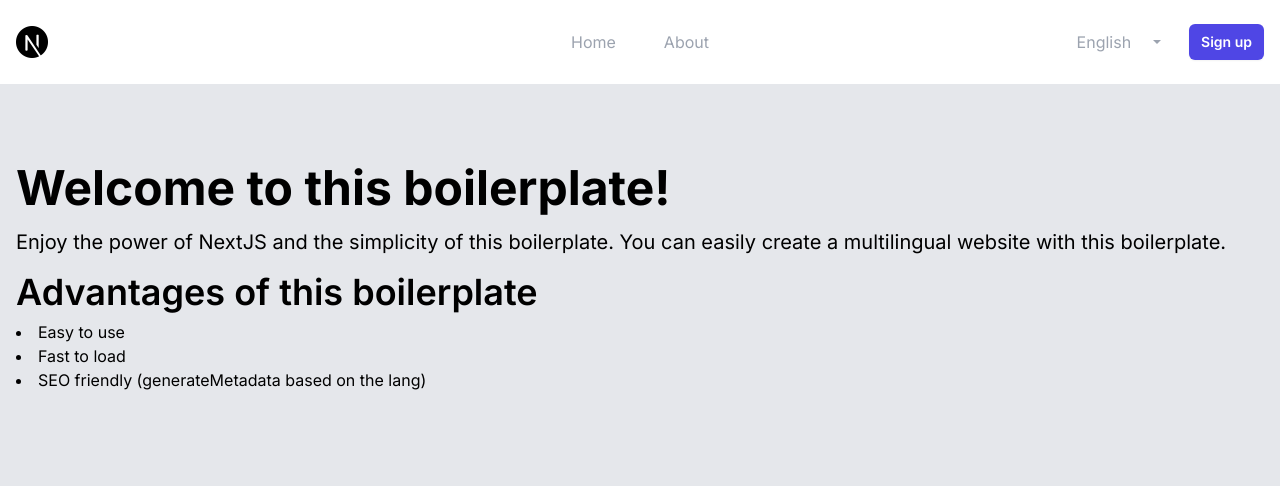
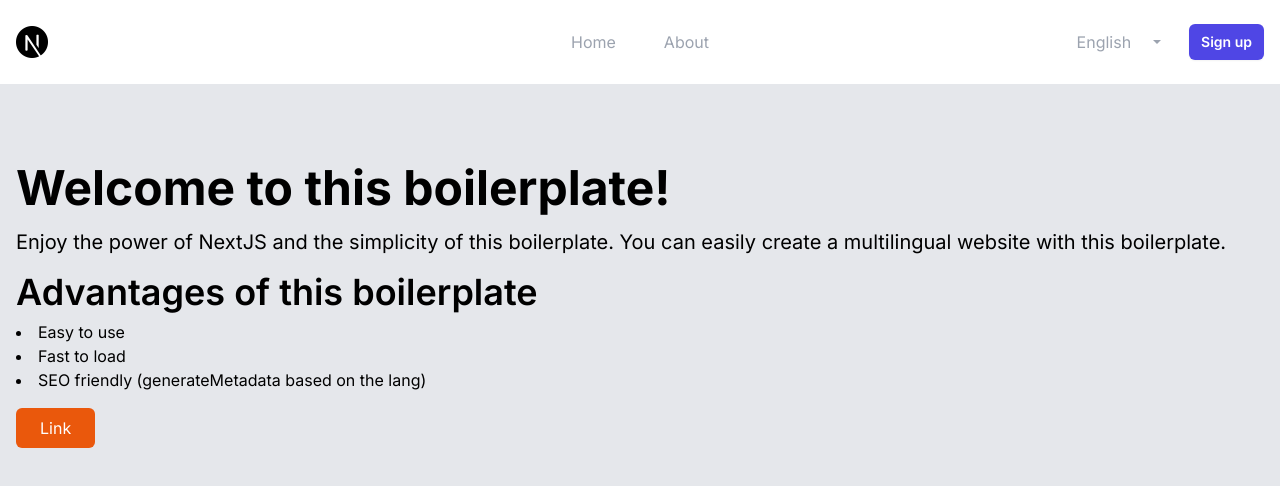
Before and after one commit to williambaele/nextjs-nextintl, a Next.js app: page /en in a window 1280 px wide. Shown: the top 486 px of the page. Built offline with nearby package versions, Linux system fonts and the light colour scheme.

Commit message:
Added Next Sitemap

```diff
--- a/messages/en.json
+++ b/messages/en.json
@@ -11,7 +11,8 @@
         "Second": "Fast to load",
         "Third": "SEO friendly (generateMetadata based on the lang)"
       }
-    }
+    },
+    "Link": "Link"
   },
   "Error": {
     "Title": "Something went wrong!",
--- a/messages/fr.json
+++ b/messages/fr.json
@@ -11,7 +11,8 @@
         "Second": "Chargement rapide",
         "Third": "SEO friendly (balise generateMetadata en fonction de la langue de navigation)"
       }
-    }
+    },
+    "Link": "Lien"
   },
   "Error": {
     "Title": "Quelque chose a mal tourné!",
--- a/src/app/[locale]/page.tsx
+++ b/src/app/[locale]/page.tsx
@@ -1,6 +1,6 @@
 import { useTranslations } from 'next-intl';
 import { unstable_setRequestLocale } from 'next-intl/server';
-
+import Button from '@/components/Button';
 type Props = {
   params: { locale: string };
 };
@@ -23,6 +23,7 @@ export default function IndexPage({ params: { locale } }: Props) {
             <li>{t('Avantages.List.Third')}</li>
           </ul>
         </div>
+        <Button Link='/about' Text={t('Link')} external={false} />
       </div>
     </div>
   );
--- a/src/app/styles.css
+++ b/src/app/styles.css
@@ -36,3 +36,8 @@ h1 {
 .p-custom {
   @apply text-base sm:text-lg md:text-xl font-normal;
 }
+
+
+.primary-color {
+  @apply bg-orange-600 hover:bg-orange-500;
+}
--- /dev/null
+++ b/src/components/Button.tsx
@@ -0,0 +1,20 @@
+import Link from 'next/link';
+
+type ButtonProps = {
+  Link: string;
+  Text: string;
+  external?: boolean; // Add the external prop
+};
+
+export default function Button({ Link: href, Text, external = false }: ButtonProps) {
+  return (
+    <Link
+      href={href}
+      className='inline-block px-6 py-2 primary-color text-white rounded-md transition-colors'
+      target={external ? '_blank' : '_self'}
+      rel={external ? 'noopener noreferrer' : undefined}
+    >
+      {Text}
+    </Link>
+  );
+}
```
